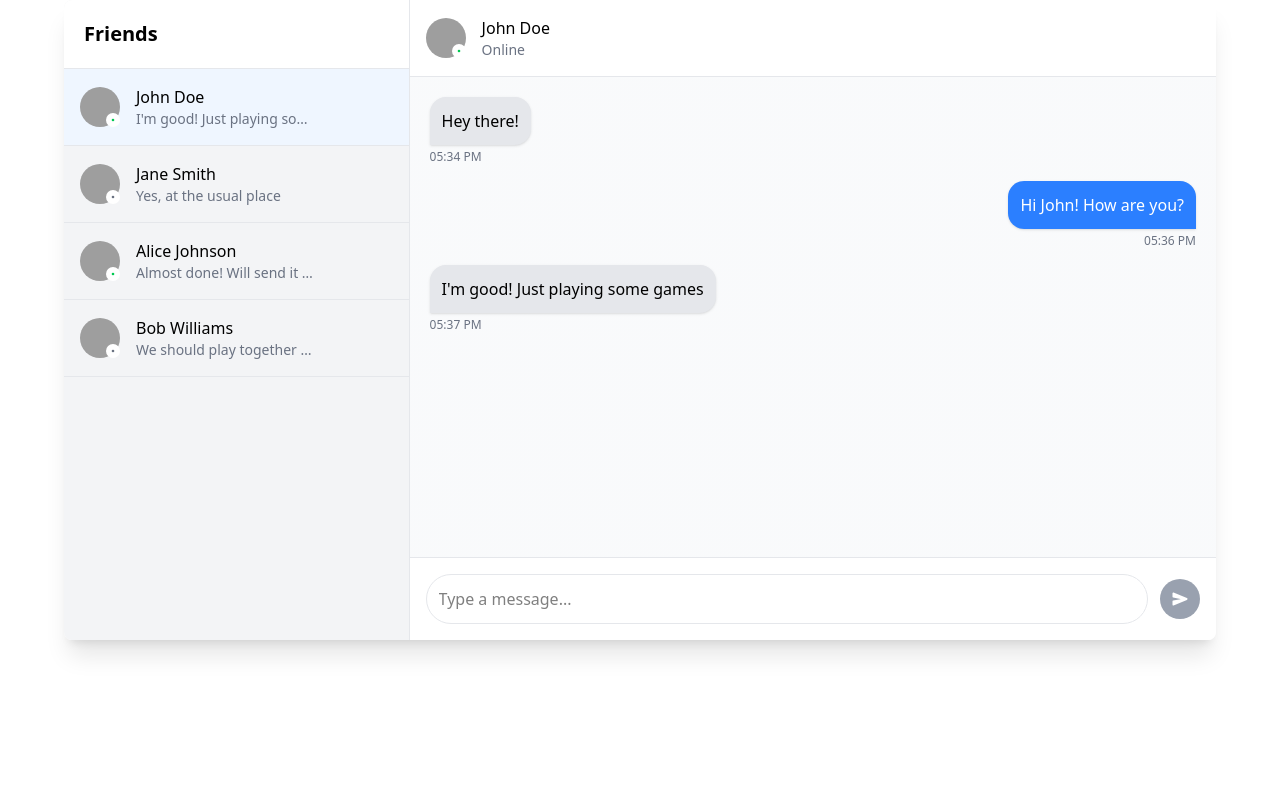
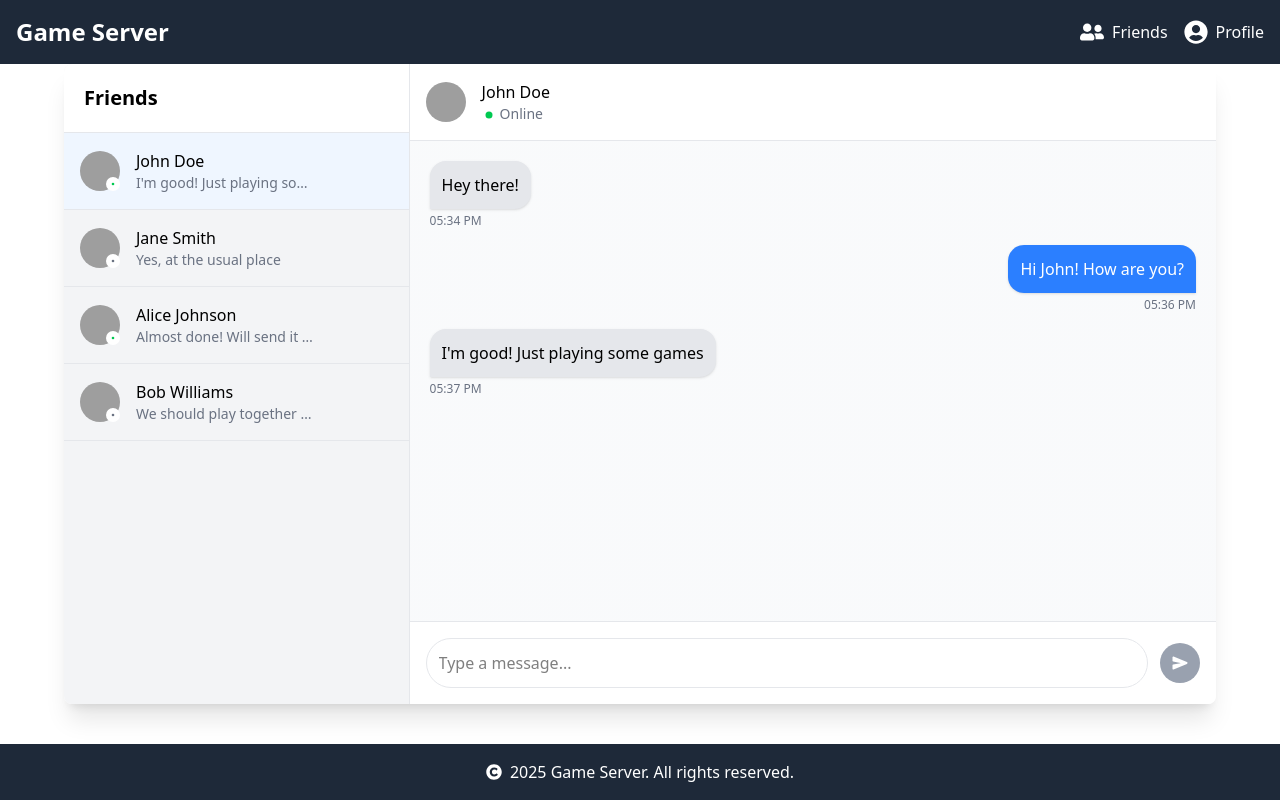
Before and after one commit to pramanandasarkar02/game-server, a React (Vite) app in the folder web-client/: page /friends in a window 1280 px wide. Built offline with nearby package versions, Linux system fonts and the light colour scheme; grey boxes are pictures that could not be loaded.

Commit message:
update/frontend: app page and frined page

```diff
--- a/web-client/src/App.tsx
+++ b/web-client/src/App.tsx
@@ -1,20 +1,30 @@
-import { Routes, Route } from 'react-router-dom';
+import { Routes, Route, useLocation } from 'react-router-dom';
 import Home from './pages/Home';
 import Games from './pages/Games';
 import PlayerHome from './pages/PlayerHome';
 import Profile from './pages/Profile';
 import Friends from './pages/Friends';
+import Header from './components/Header';
+import Footer from './components/Footer';
 
 function App() {
+  const location = useLocation();
+  const isHomePage = location.pathname === '/';
+
   return (
+    <div className="flex flex-col min-h-screen">
+      {!isHomePage && <Header />}
+      <main className="flex-grow">
         <Routes>
           <Route path="/" element={<Home />} />
           <Route path="/home" element={<PlayerHome />} />
           <Route path="/games" element={<Games />} />
           <Route path="/profile" element={<Profile />} />
           <Route path="/friends" element={<Friends />} />
-
         </Routes>
+      </main>
+      <Footer />
+    </div>
   );
 }
 
--- a/web-client/src/pages/Friends.tsx
+++ b/web-client/src/pages/Friends.tsx
@@ -2,6 +2,7 @@ import React, { useEffect, useState, useRef, useCallback } from 'react';
 import { IoSend } from 'react-icons/io5';
 import { FaUserCircle } from 'react-icons/fa';
 import { BsDot } from 'react-icons/bs';
+import { GoDotFill } from 'react-icons/go';
 
 type Friend = {
   id: string;
@@ -176,13 +177,15 @@ const Friends: React.FC = () => {
                 ) : (
                   <FaUserCircle className="text-gray-500 text-4xl" />
                 )}
-                <BsDot
-                  className={`absolute bottom-0 right-0 text-sm bg-white rounded-full ${activeFriend.activeStatus ? 'text-green-500' : 'text-gray-500'}`}
-                />
+                {/* <BsDot
+                  className={`absolute bottom-0 right-0 text-sm bg-gray-700 rounded-full ${activeFriend.activeStatus ? 'text-green-500' : 'text-gray-200'}`}
+                /> */}
+                {/* <GoDotFill className={`absolute bottom-0 right-0 text-sm bg-gray-500 rounded-full ${activeFriend.activeStatus ? 'text-green-500 bg-green-500' : 'text-gray-500'}`} /> */}
               </div>
               <div>
                 <div className="font-medium">{activeFriend.name}</div>
                 <div className="text-sm text-gray-500">
+                    <GoDotFill className={`inline-block mr-1 text-sm ${activeFriend.activeStatus ? 'text-green-500' : 'text-gray-500'}`} />
                   {activeFriend.activeStatus ? 'Online' : 'Offline'}
                 </div>
               </div>
--- a/web-client/src/pages/PlayerHome.tsx
+++ b/web-client/src/pages/PlayerHome.tsx
@@ -6,11 +6,11 @@ import Footer from '../components/Footer'
 const PlayerHome = () => {
   return (
     <div className="min-h-screen flex flex-col">
-        <Header />
+
         <main className="flex-grow bg-gray-100">
             <GameList />
         </main>
-        <Footer />
+
     </div>
   )
 }
```
Lines whose indentation alone changed are shown as unchanged.
